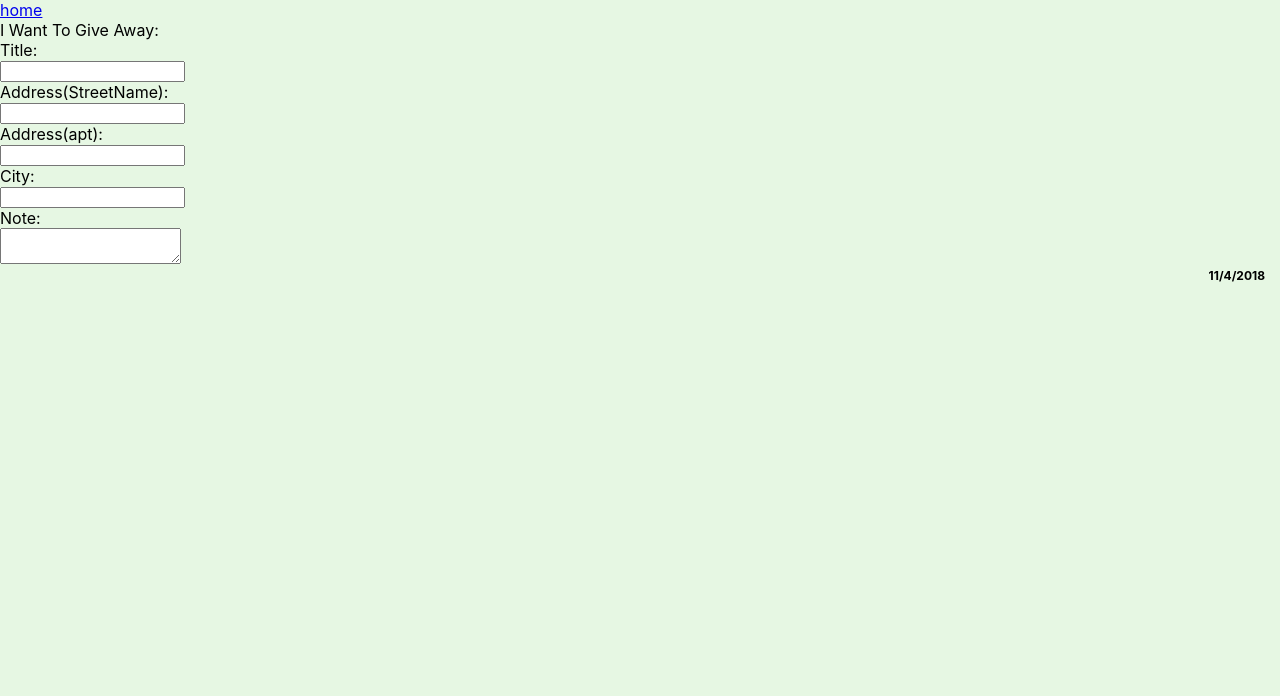
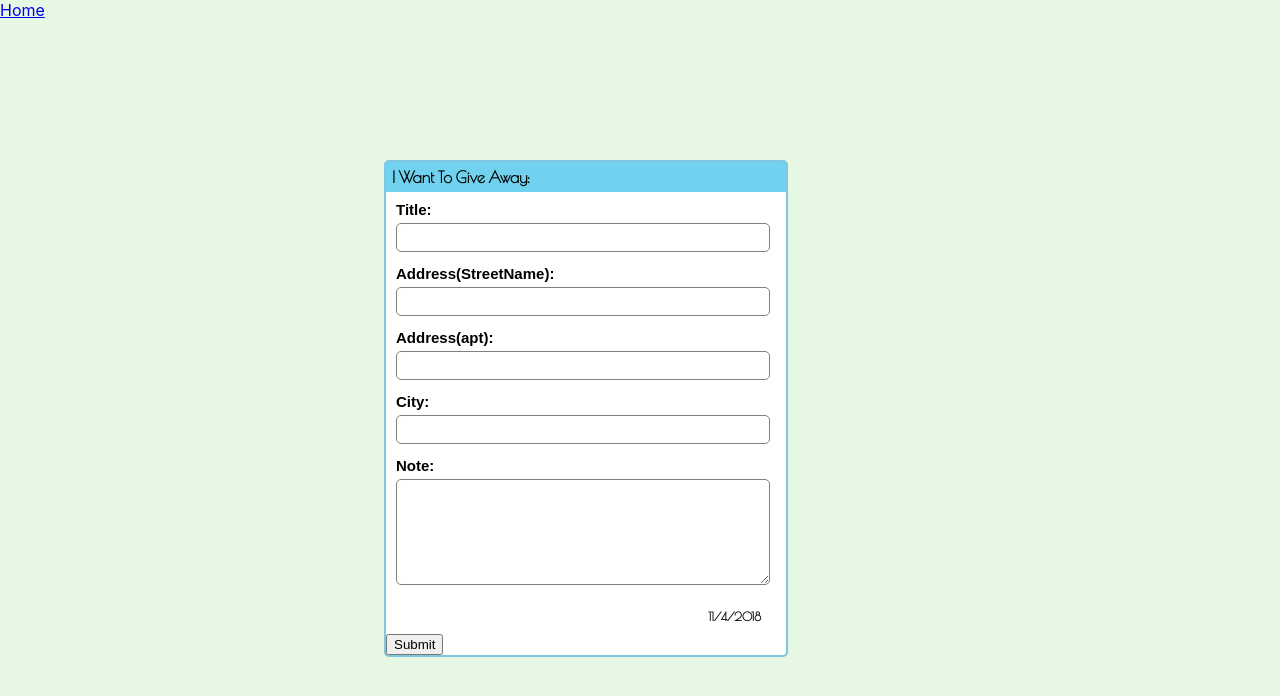
Before and after one commit to jyh106/GiveAwayWebsite, a React (Create React App) app: page /newform in a window 1280 px wide. Shown: the top 696 px of the page. Built offline with nearby package versions, Linux system fonts and the light colour scheme.

Commit message:
added a little bit of styling

```diff
--- a/src/NavBar/NavBar.css
+++ b/src/NavBar/NavBar.css
@@ -6,3 +6,20 @@
     padding-bottom: 10px;
     background-color: #22a6bd;
 }
+
+.addNewFormButton{
+    background-color: white;
+    float: right;
+    position: absolute;
+    top: 18%;
+    left: 82%;
+    padding: 3px;
+    padding-left: 5px;
+    padding-right: 5px;
+    border-radius: 3px;
+    text-decoration: none;
+}
+
+.addNewFormButton:hover {
+    text-decoration: underline;
+}
--- a/src/NavBar/NavBar.js
+++ b/src/NavBar/NavBar.js
@@ -10,7 +10,7 @@ class NavBar extends Component {
             <div className="navBar">
                 <StyleMenu />
                 <FilterMenu />
-                <NavLink to="/newform"> add new form</NavLink>
+                <NavLink to="/newform" className="addNewFormButton"> add new form</NavLink>
             </div>
         )
     }
--- a/src/PostForm/PostForm.css
+++ b/src/PostForm/PostForm.css
@@ -1,7 +1,12 @@
 @import url('https://fonts.googleapis.com/css?family=Poiret+One');
 
+
+.homeButton{
+    width: 100%;
+}
+
 .postForm {
-    display: none;
+    display: block;
     position: absolute;
     top: 20%;
     left: 30%;
@@ -9,9 +14,11 @@
     width: 400px;
     border-radius: 5px;
     border: 2px solid rgb(129, 198, 224);
+    margin: 0 auto;
 }
 
-.form_header{
+
+ .form_header{
     background-color: rgb(113, 210, 240);
     padding: 6px;
     font-family: 'Poiret One', cursive;
--- a/src/PostForm/PostForm.js
+++ b/src/PostForm/PostForm.js
@@ -1,5 +1,5 @@
 import React, { Component } from 'react';
-// import "./PostForm.css";
+import "./PostForm.css";
 import { NavLink } from 'react-router-dom';
 
 class PostForm extends Component {
@@ -18,8 +18,9 @@ class PostForm extends Component {
     }
     render() {
         return(
-            <div className="postForm">
-                <NavLink to="/home">home</NavLink>
+            <div>
+                <NavLink to="/home" className="homeButton">Home</NavLink>
+             <div className="postForm">
                 <div className="form_header">
                     I Want To Give Away:
                 </div>
@@ -65,7 +66,13 @@ class PostForm extends Component {
                     {this.getDate()}
                 </div>
 
+                <button className="submite">
+                    Submit
+                </button>
+
             </div>
+
+        </div>
         )
     }
 }
```
